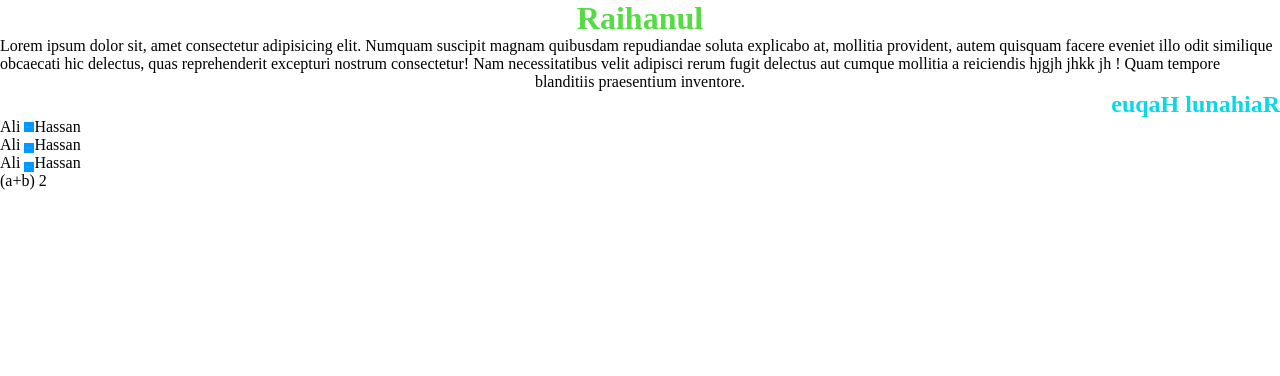
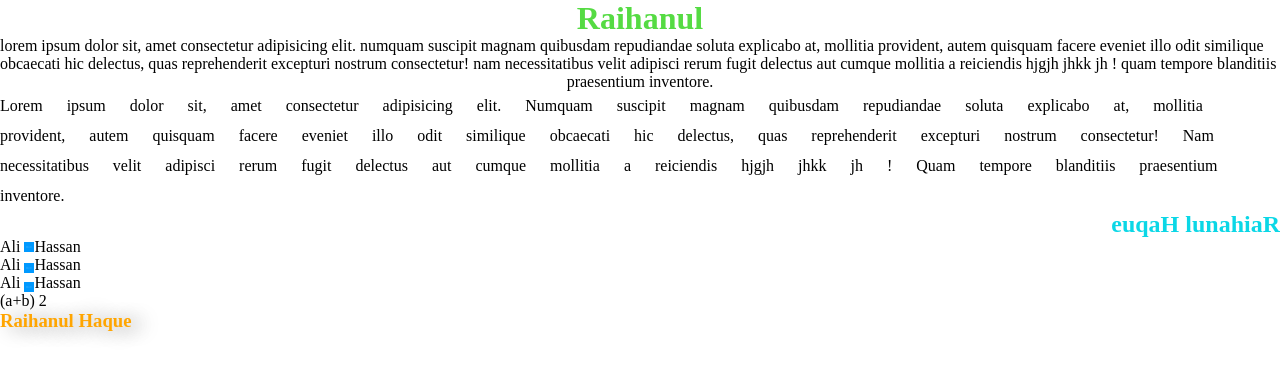
Before and after one commit to Raihan-cse-pust/css, a plain HTML site: page Text_formating/text.html in a window 1280 px wide. Drawn offline with Linux system fonts and the light colour scheme.

Commit message:
Added all text formator

```diff
--- a/Text_formating/formating.css
+++ b/Text_formating/formating.css
@@ -10,6 +10,14 @@ h1{
 }
 .page{
     text-align-last: center;
+    text-transform: capitalize;
+    text-transform: uppercase;
+    text-transform: lowercase;
+
+}
+.page1{
+    line-height: 30px;
+    word-spacing: 20px;
 
 }
 h2{
@@ -35,3 +43,7 @@ p .ima{
 /* p span .sp{
     vertical-align:super;
 } */
+h3{
+    color: orange;
+    text-shadow: 10px 2px 20px gray;
+}
--- a/Text_formating/text.html
+++ b/Text_formating/text.html
@@ -9,11 +9,12 @@
 <body>
     <h1>Raihanul </h1>
     <p class="page">Lorem ipsum dolor sit, amet consectetur adipisicing elit. Numquam suscipit magnam quibusdam repudiandae soluta explicabo at, mollitia provident, autem quisquam facere eveniet illo odit similique obcaecati hic delectus, quas reprehenderit excepturi nostrum consectetur! Nam necessitatibus velit adipisci rerum fugit delectus aut cumque mollitia a reiciendis hjgjh jhkk jh ! Quam tempore blanditiis praesentium inventore.</p>
+    <p class="page1">Lorem ipsum dolor sit, amet consectetur adipisicing elit. Numquam suscipit magnam quibusdam repudiandae soluta explicabo at, mollitia provident, autem quisquam facere eveniet illo odit similique obcaecati hic delectus, quas reprehenderit excepturi nostrum consectetur! Nam necessitatibus velit adipisci rerum fugit delectus aut cumque mollitia a reiciendis hjgjh jhkk jh ! Quam tempore blanditiis praesentium inventore.</p>
     <h2>Raihanul Haque</h2>
     <p>Ali <img class="ima" src="/im.jpg" alt="image">Hassan</p>
     <p>Ali <img class="im" src="/im.jpg" alt="image">Hassan</p>
     <p>Ali <img class="bt" src="/im.jpg" alt="image">Hassan</p>
     <p class="thee">(a+b) <span class="sp">2</span></p>
+    <h3>Raihanul Haque</h3>
 
 </body>
-</html>
```
